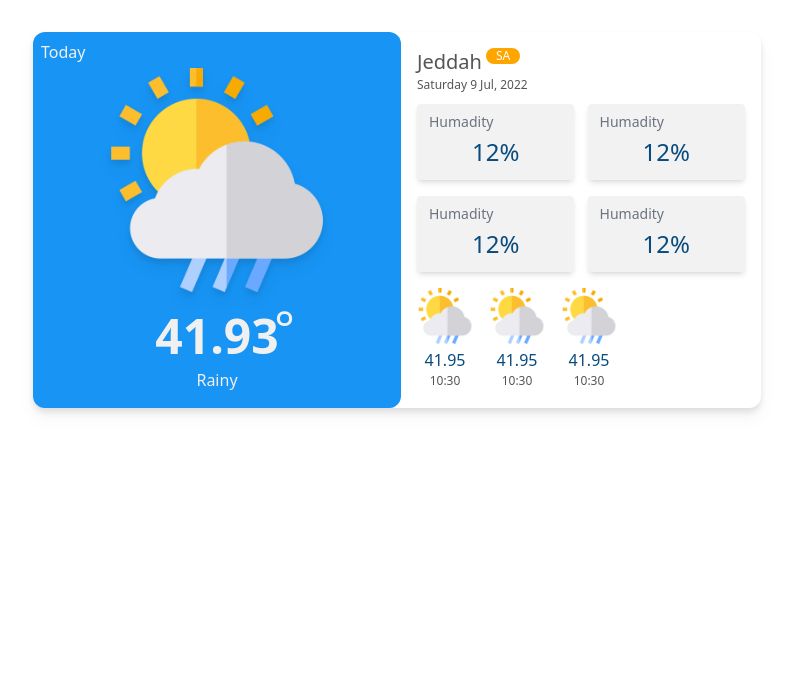
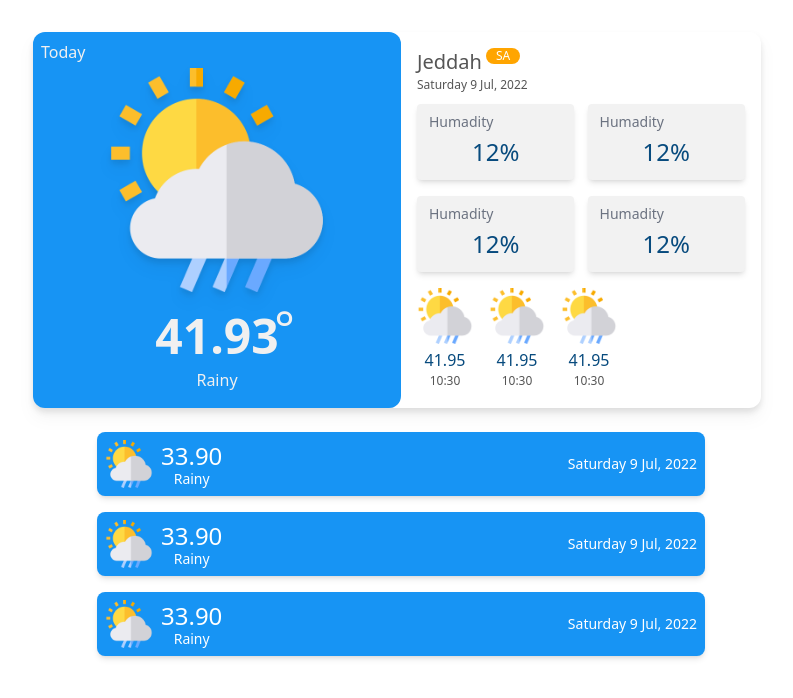
Before and after one commit to ahmed-asiri/weather-app, a React (Create React App) app: page / in a window 1280 px wide. Shown: the top 698 px of the page, without its empty margins (239-1032 px from the left). Built offline with nearby package versions, Linux system fonts and the light colour scheme.

Commit message:
add summary card

```diff
--- a/src/components/App.tsx
+++ b/src/components/App.tsx
@@ -1,10 +1,16 @@
 import React from "react";
 import DetailedCard from "./DetailedCard";
+import SummaryCard from "./SummaryCard";
 
 function App(props: any) {
   return (
     <div className="container  min-h-screen m-auto py-8">
       <DetailedCard />
+      <div className="flex flex-col justify-center max-w-3xl m-auto mt-6 gap-y-4 w-full xs:w-10/12 sm:w-2/3 w- md:w-1/2 lg:w-1/2">
+        <SummaryCard />
+        <SummaryCard />
+        <SummaryCard />
+      </div>
     </div>
   );
 }
--- a/src/components/PreviewCard.tsx
+++ b/src/components/PreviewCard.tsx
@@ -10,7 +10,7 @@ function PreviewCard(props: any) {
         className="w-2/3 m-auto my-5 drop-shadow-lg"
       />
       <p className="text-3xl font-semibold md:text-5xl relative inline-block m-auto">
-        41.93 <span className="font-light absolute -top-2 -right-4">&deg;</span>{" "}
+        41.93 <span className="font-light absolute -top-2 -right-4">&deg;</span>
       </p>
       <p className="mt-2">Rainy</p>
     </div>
--- /dev/null
+++ b/src/components/SummaryCard.tsx
@@ -0,0 +1,22 @@
+function SummaryCard(props: any) {
+  return (
+    <div className="mx-4 bg-card m-auto p-2 rounded-lg text-white flex flex-row justify-between shadow-md">
+      <div className="flex">
+        <img
+          className="h-12"
+          src={require("../assets/images/rainy-day.png")}
+          alt="rainy day"
+        />
+        <div className="text-center ml-2 ">
+          <p className="text-2xl">33.90 </p>
+          <p className="text-sm leading-none">Rainy</p>
+        </div>
+      </div>
+      <div className="grid place-items-center">
+        <p className="text-sm ">Saturday 9 Jul, 2022</p>
+      </div>
+    </div>
+  );
+}
+
+export default SummaryCard;
```
